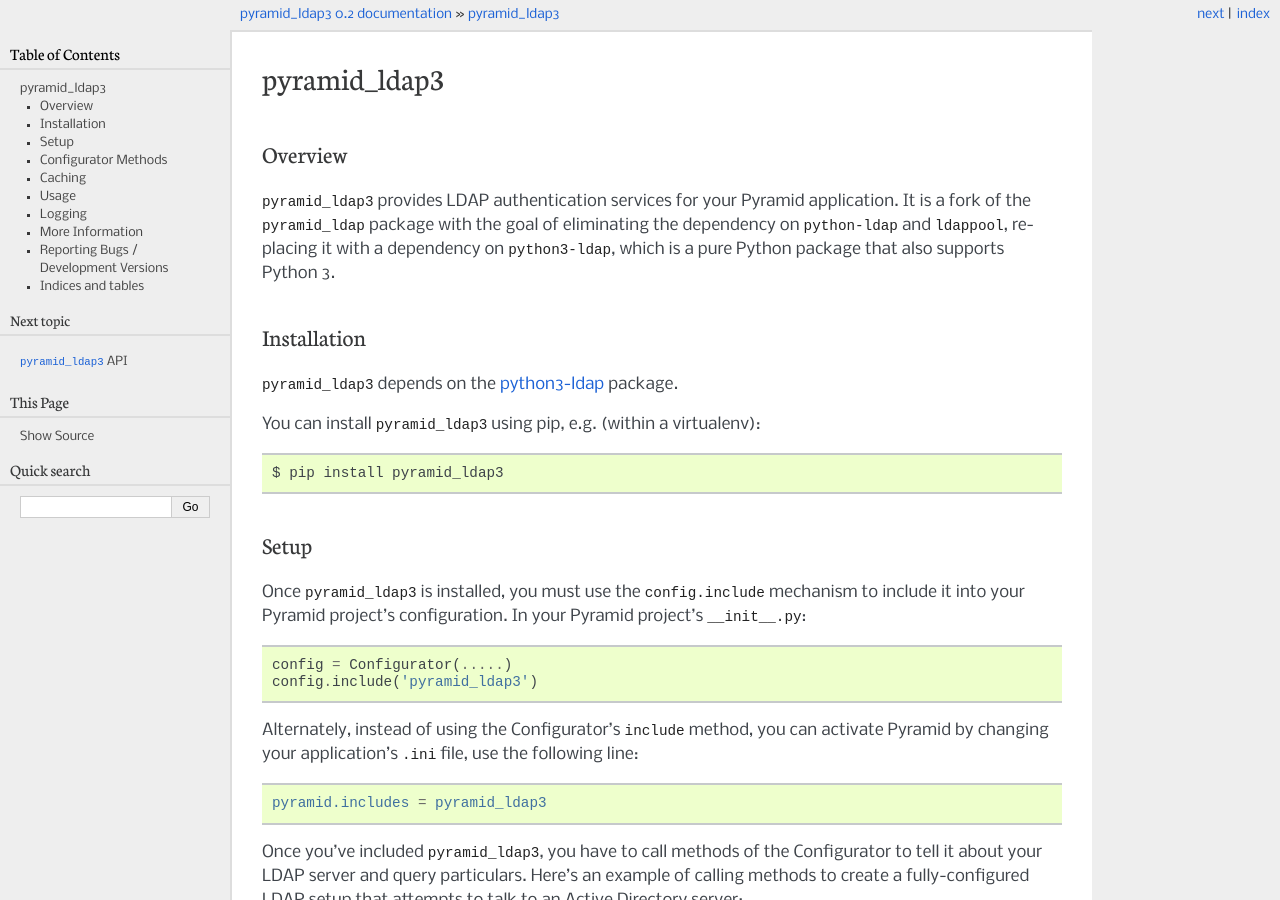
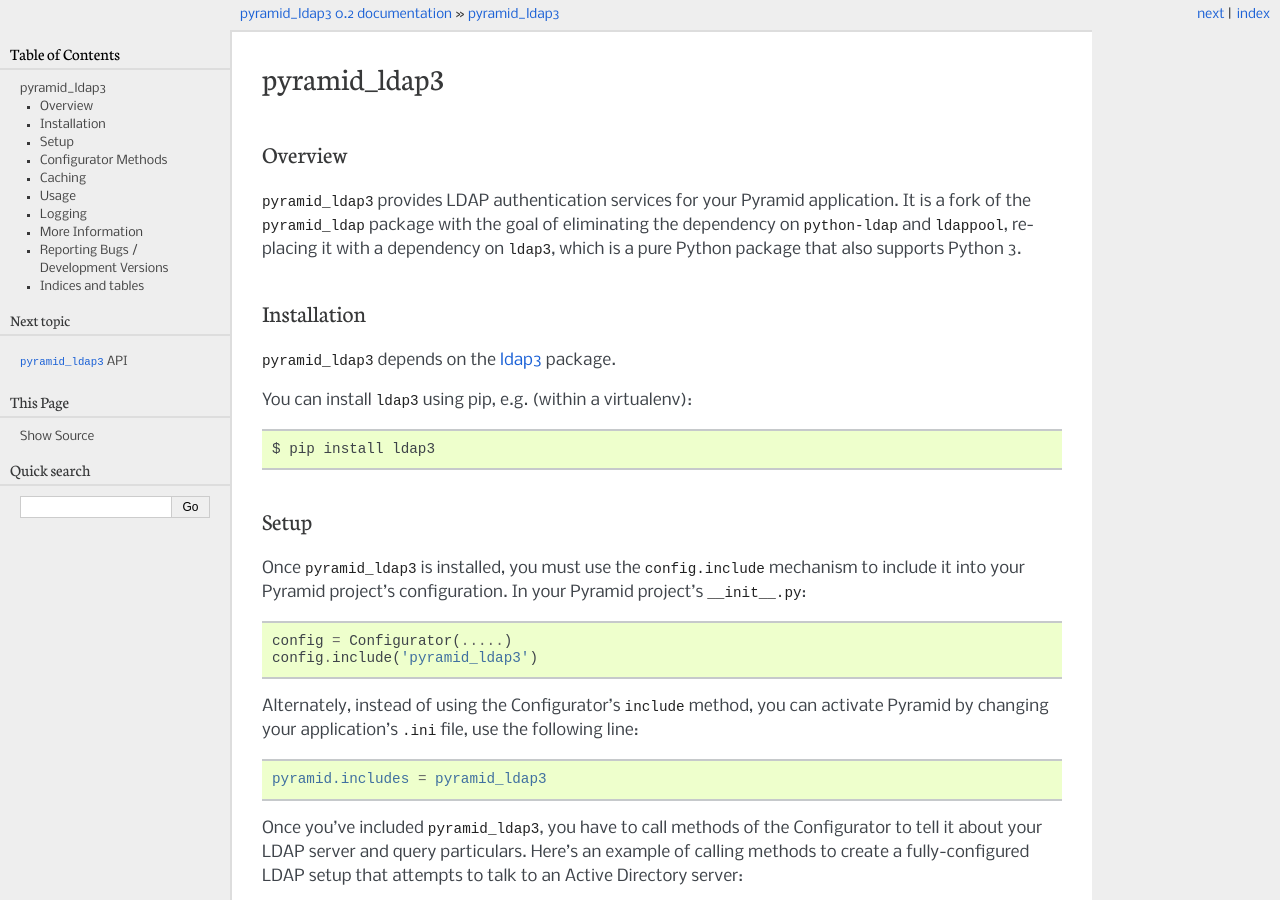
Before and after one commit to Cito/pyramid_ldap3, a Sphinx documentation site: the page built from docs/index.rst, in a window 1280 px wide and 900 px high. Built offline with Sphinx 7.4.7, drawn with Linux system fonts in a browser that asks for light colours.

Commit message:
Replace references to python3-ldap with ldap3

```diff
--- a/README.rst
+++ b/README.rst
@@ -4,8 +4,8 @@
 ``pyramid_ldap3`` provides LDAP authentication services for your Pyramid
 application.  It is a fork of the ``pyramid_ldap`` package with the goal
 of eliminating the dependency on ``python-ldap`` and ``ldappool``,
-replacing it with a dependency on ``python3-ldap``, which is a pure
-Python package that also supports Python 3.
+replacing it with a dependency on ``ldap3``, which is a pure Python package
+that also supports Python 3.
 
 See the documentation at
 http://pyramid-ldap3.readthedocs.org/en/latest/
--- a/docs/index.rst
+++ b/docs/index.rst
@@ -8,19 +8,19 @@
 :mod:`pyramid_ldap3` provides LDAP authentication services for your Pyramid
 application.  It is a fork of the ``pyramid_ldap`` package with the goal
 of eliminating the dependency on ``python-ldap`` and ``ldappool``,
-replacing it with a dependency on ``python3-ldap``, which is a pure
-Python package that also supports Python 3.
+replacing it with a dependency on ``ldap3``, which is a pure Python package
+that also supports Python 3.
 
 
 Installation
 ------------
 
-``pyramid_ldap3`` depends on the
-`python3-ldap <http://pythonhosted.org/python3-ldap/>`_ package.
+``pyramid_ldap3`` depends on the `ldap3 <http://ldap3.readthedocs.org/>`_
+package.
 
-You can install ``pyramid_ldap3`` using pip, e.g. (within a virtualenv)::
+You can install ``ldap3`` using pip, e.g. (within a virtualenv)::
 
-  $ pip install pyramid_ldap3
+  $ pip install ldap3
 
 
 Setup
--- a/pyramid_ldap3/__init__.py
+++ b/pyramid_ldap3/__init__.py
@@ -371,7 +371,7 @@
     if connector is None:
         if ldap3.LDAPException is Exception:  # pragma: no cover
             raise ImportError(
-                'You must install python3-ldap to use an LDAP connector.')
+                'You must install ldap3 to use an LDAP connector.')
         raise ConfigurationError(
             'You must call Configurator.ldap_setup during setup '
             'to use an LDAP connector.')
```
